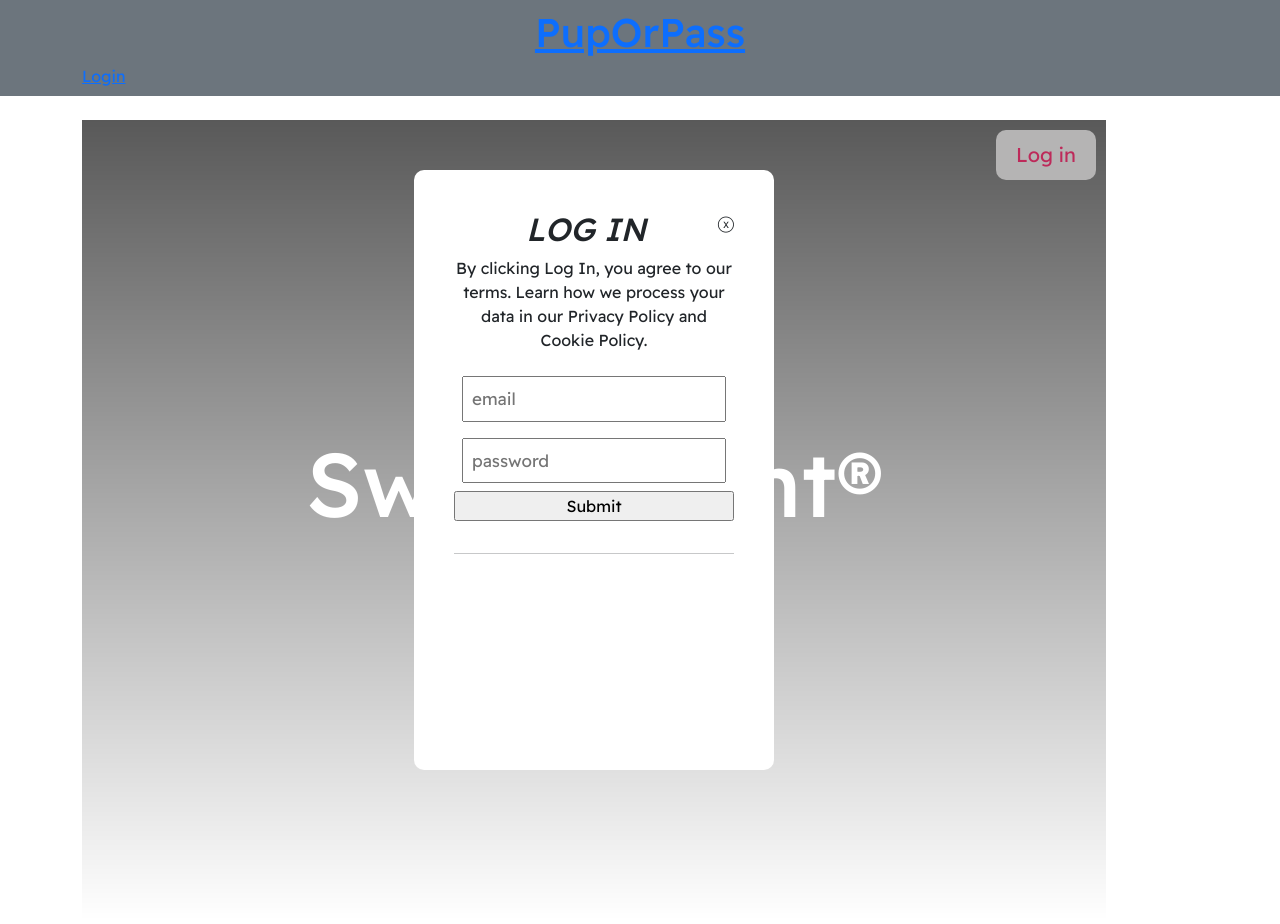
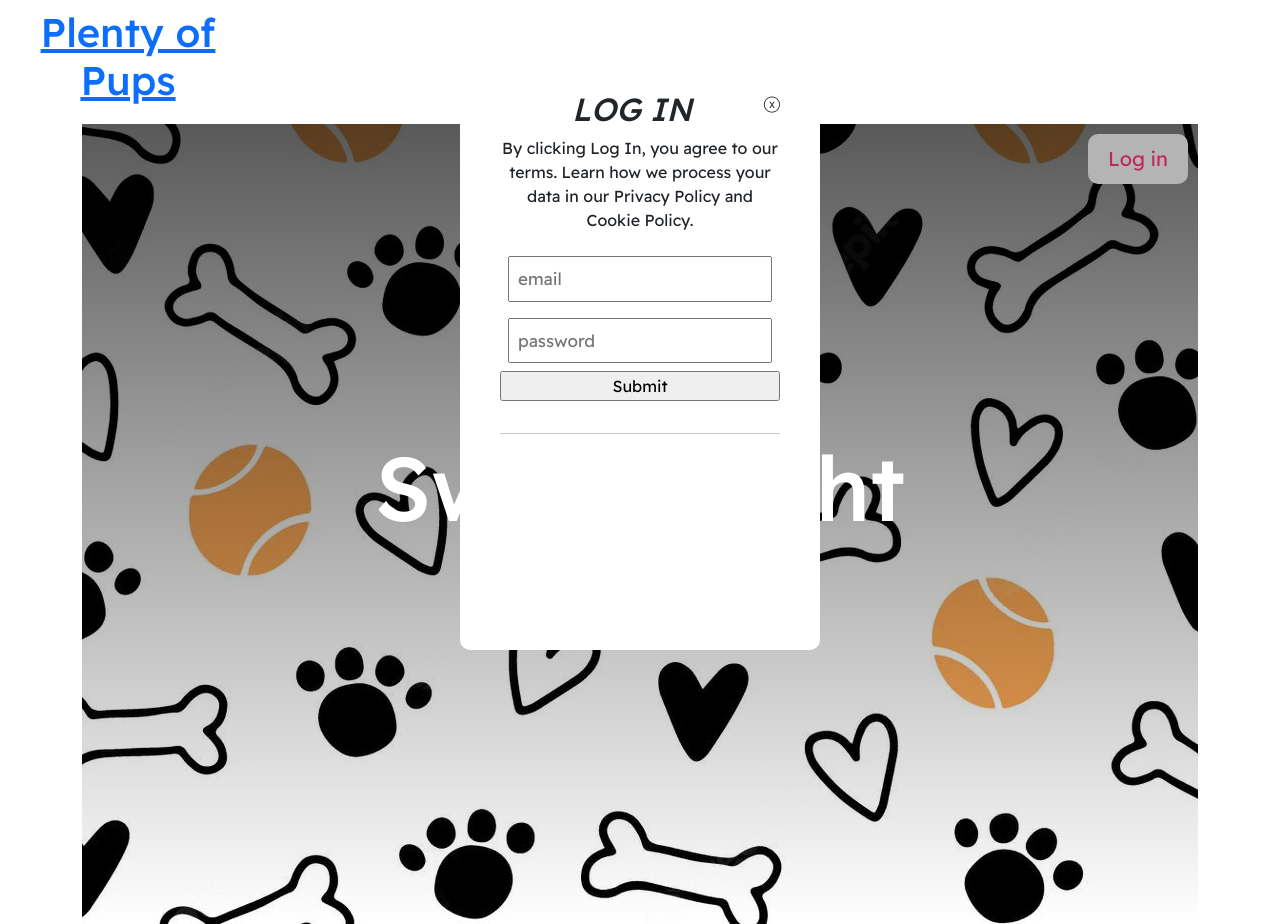
Before and after one commit to mleone13/project-3, a React (Create React App) app in the folder client/: page / in a window 1280 px wide. Both pictures are taken after a click on the button "Log in". Before the commit the page ends 800 px from the top, so only its background shows below. Built offline with nearby package versions, Linux system fonts and the light colour scheme.

Commit message:
dashboard and homepage updates

```diff
--- a/client/src/App.css
+++ b/client/src/App.css
@@ -39,16 +39,20 @@
 
 
 /*-------- Home page --------*/
+
+.header {
+  margin-right: 80%;
+  position: relative;
+}
 .overlay {
-  width: 80vw;
+  /* width: 82vw; */
   height: 100vh;
-  margin: 0 auto;
-  position: fixed;
+
   background: linear-gradient(
           to bottom,
           rgba(0, 0, 0, 0.65) 0%,
           rgba(0, 0, 0, 0) 100%
-  )
+  ), url(../src/components/images/dog\ backround.webp)
 
 }
 
@@ -209,3 +213,18 @@
 .img-container img {
   width: 100%;
 }
+
+/*-------- Chat Display --------*/
+.chat-display,
+.matches-display {
+    padding: 20px;
+    height: 60vh;
+    overflow-y: auto;
+}
+
+/*-------- Chat Input --------*/
+.chat-input {
+    padding: 20px;
+    display: flex;
+    flex-direction: column;
+}
--- a/client/src/components/AuthModal/index.js
+++ b/client/src/components/AuthModal/index.js
@@ -2,6 +2,8 @@
 import axios from 'axios';
 import { useNavigate } from 'react-router-dom';
 import { useCookies } from 'react-cookie';
+
+
 
 
 const AuthModal = ({ setShowModal,  isSignUp }) => {
@@ -51,7 +53,7 @@
         <div className="auth-modal">
             <div className="close-icon" onClick={handleClick}>ⓧ</div>
 
-            <h2>{isSignUp ? 'CREATE ACCOUNT': 'LOG IN'}</h2>
+            <h2>{isSignUp ? 'SIGN UP': 'LOG IN'}</h2>
             <p>By clicking Log In, you agree to our terms. Learn how we process your data in our Privacy Policy and Cookie Policy.</p>
             <form onSubmit={handleSubmit}>
                 <input
@@ -83,7 +85,6 @@
             </form>
 
             <hr/>
-            {/* <h2>GET THE APP</h2> */}
 
         </div>
     )
--- a/client/src/components/Header/index.js
+++ b/client/src/components/Header/index.js
@@ -3,6 +3,7 @@
 
 import Auth from '../../utils/auth';
 
+//the functionality in this page needs to link up with Home.js
 
 const Header = () => {
   const logout = event => {
@@ -11,10 +12,10 @@
   };
 
   return (
-    <header className="bg-secondary mb-4 py-2 flex-row align-center">
-      <div className="container flex-row justify-space-between-lg justify-center align-center">
+    <header className="mb-1 py-2 flex-row align-center">
+      <div className="header">
         <Link to="/">
-          <h1>PupOrPass</h1>
+          <h1>Plenty of Pups</h1>
         </Link>
 
         <nav className="text-center">
@@ -27,13 +28,14 @@
             </>
           ) : (
             <>
-              <Link to="/login">Login</Link>
+              {/* <Link to="/login">Login</Link> */}
             </>
           )}
         </nav>
       </div>
-    </header>
+      </header>
   );
 };
 
+
 export default Header;
--- a/client/src/components/NavTab/index.js
+++ b/client/src/components/NavTab/index.js
@@ -11,11 +11,7 @@
   return (
     <nav>
       <div className="logo-container">
-        {/* <img
-          className="logo"
-          src={minimal ? colorLogo : whiteLogo}
-          alt="logo"
-        /> */}
+
       </div>
       {!authToken && !minimal && (
         <button
--- a/client/src/pages/Dashboard.js
+++ b/client/src/pages/Dashboard.js
@@ -1,72 +1,151 @@
-import {useEffect, useState} from 'react'
-import TinderCard from 'react-tinder-card'
-import ChatContainer from '../components/ChatContainer'
-import {useCookies} from 'react-cookie'
-import axios from 'axios'
+// import {useEffect, useState} from 'react'
+// import TinderCard from 'react-tinder-card'
+// import ChatContainer from '../components/ChatContainer'
+// import {useCookies} from 'react-cookie'
+// import axios from 'axios'
 
-// import { useQuery, useMutation } from '@apollo/client';
-// import { QUERY_USER, QUERY_ME } from '../utils/queries';
-// import { ADD_FRIEND } from '../utils/mutations';
-// import Auth from '../utils/auth';
+// // import { useQuery, useMutation } from '@apollo/client';
+// // import { QUERY_USER, QUERY_ME } from '../utils/queries';
+// // import { ADD_FRIEND } from '../utils/mutations';
+// // import Auth from '../utils/auth';
 
-const Dashboard = () => {
-    const [user, setUser] = useState(null)
-    const [genderedUsers, setGenderedUsers] = useState(null)
-    const [lastDirection, setLastDirection] = useState()
-    const [cookies, setCookie, removeCookie] = useCookies(['user'])
+// const Dashboard = () => {
 
-    const userId = cookies.UserId
+//     const [user, setUser] = useState(null)
+//     const [genderedUsers, setGenderedUsers] = useState(null)
+//     const [lastDirection, setLastDirection] = useState()
+//     const [cookies, setCookie, removeCookie] = useCookies(['user'])
+
+//     const userId = cookies.UserId
 
 
-    const getUser = async () => {
-        try {
-            const response = await axios.get('http://localhost:3000/user', {
-                params: {userId}
-            })
-            setUser(response.data)
-        } catch (error) {
-            console.log(error)
-        }
-    }
-    const getGenderedUsers = async () => {
-        try {
-            const response = await axios.get('http://localhost:3000/gendered-users', {
-                params: {gender: user?.gender_interest}
-            })
-            setGenderedUsers(response.data)
-        } catch (error) {
-            console.log(error)
-        }
-    }
+//     const getUser = async () => {
+//         try {
+//             const response = await axios.get('http://localhost:3000/user', {
+//                 params: {userId}
+//             })
+//             setUser(response.data)
+//         } catch (error) {
+//             console.log(error)
+//         }
+//     }
+//     const getGenderedUsers = async () => {
+//         try {
+//             const response = await axios.get('http://localhost:3000/gendered-users', {
+//                 params: {gender: user?.gender_interest}
+//             })
+//             setGenderedUsers(response.data)
+//         } catch (error) {
+//             console.log(error)
+//         }
+//     }
 
-    useEffect(() => {
-        getUser()
+//     useEffect(() => {
+//         getUser()
 
-    }, [])
+//     }, [])
 
-    useEffect(() => {
-        if (user) {
-            getGenderedUsers()
-        }
-    }, [user])
+//     useEffect(() => {
+//         if (user) {
+//             getGenderedUsers()
+//         }
+//     }, [user])
 
-    const updateMatches = async (matchedUserId) => {
-        try {
-            await axios.put('http://localhost:3000/addmatch', {
-                userId,
-                matchedUserId
-            })
-            getUser()
-        } catch (err) {
-            console.log(err)
-        }
-    }
+//     const updateMatches = async (matchedUserId) => {
+//         try {
+//             await axios.put('http://localhost:3000/addmatch', {
+//                 userId,
+//                 matchedUserId
+//             })
+//             getUser()
+//         } catch (err) {
+//             console.log(err)
+//         }
+//     }
 
 
-    const swiped = (direction, swipedUserId) => {
-        if (direction === 'right') {
-            updateMatches(swipedUserId)
+//     const swiped = (direction, swipedUserId) => {
+//         if (direction === 'right') {
+//             updateMatches(swipedUserId)
+//         }
+//         setLastDirection(direction)
+//     }
+
+//     const outOfFrame = (name) => {
+//         console.log(name + ' left the screen!')
+//     }
+
+//     const matchedUserIds = user?.matches.map(({user_id}) => user_id).concat(userId)
+
+//     const filteredGenderedUsers = genderedUsers?.filter(genderedUser => !matchedUserIds.includes(genderedUser.user_id))
+
+
+//     console.log('filteredGenderedUsers ', filteredGenderedUsers)
+//     return (
+//         <>
+//             {user &&
+//             <div className="dashboard">
+//                 <ChatContainer user={user}/>
+//                 <div className="swipe-container">
+//                     <div className="card-container">
+
+//                         {filteredGenderedUsers?.map((genderedUser) =>
+//                             <TinderCard
+//                                 className="swipe"
+//                                 key={genderedUser.user_id}
+//                                 onSwipe={(dir) => swiped(dir, genderedUser.user_id)}
+//                                 onCardLeftScreen={() => outOfFrame(genderedUser.first_name)}>
+//                                 <div
+//                                     style={{backgroundImage: "url(" + genderedUser.url + ")"}}
+//                                     className="card">
+//                                     <h3>{genderedUser.first_name}</h3>
+//                                 </div>
+//                             </TinderCard>
+//                         )}
+//                         <div className="swipe-info">
+//                             {lastDirection ? <p>You swiped {lastDirection}</p> : <p/>}
+//                         </div>
+//                     </div>
+//                 </div>
+//             </div>}
+//         </>
+//     )
+// }
+// export default Dashboard
+
+import React, { useState } from 'react'
+// import TinderCard from '../react-tinder-card/index'
+import TinderCard from 'react-tinder-card'
+
+const db = [
+  {
+    name: 'Richard Hendricks',
+    url: './img/richard.jpg'
+  },
+  {
+    name: 'Erlich Bachman',
+    url: './img/erlich.jpg'
+  },
+  {
+    name: 'Monica Hall',
+    url: './img/monica.jpg'
+  },
+  {
+    name: 'Jared Dunn',
+    url: './img/jared.jpg'
+  },
+  {
+    name: 'Dinesh Chugtai',
+    url: './img/dinesh.jpg'
   }
+]
+
+function Dashboard () {
+  const characters = db
+  const [lastDirection, setLastDirection] = useState()
+
+  const swiped = (direction, nameToDelete) => {
+    console.log('removing: ' + nameToDelete)
     setLastDirection(direction)
   }
 
@@ -74,40 +153,23 @@
     console.log(name + ' left the screen!')
   }
 
-    const matchedUserIds = user?.matches.map(({user_id}) => user_id).concat(userId)
-
-    const filteredGenderedUsers = genderedUsers?.filter(genderedUser => !matchedUserIds.includes(genderedUser.user_id))
-
-
-    console.log('filteredGenderedUsers ', filteredGenderedUsers)
   return (
-        <>
-            {user &&
-            <div className="dashboard">
-                <ChatContainer user={user}/>
-                <div className="swipe-container">
-                    <div className="card-container">
-
-                        {filteredGenderedUsers?.map((genderedUser) =>
-                            <TinderCard
-                                className="swipe"
-                                key={genderedUser.user_id}
-                                onSwipe={(dir) => swiped(dir, genderedUser.user_id)}
-                                onCardLeftScreen={() => outOfFrame(genderedUser.first_name)}>
-                                <div
-                                    style={{backgroundImage: "url(" + genderedUser.url + ")"}}
-                                    className="card">
-                                    <h3>{genderedUser.first_name}</h3>
+    <div>
+      <link href='https://fonts.googleapis.com/css?family=Damion&display=swap' rel='stylesheet' />
+      <link href='https://fonts.googleapis.com/css?family=Alatsi&display=swap' rel='stylesheet' />
+      <h1>React Tinder Card</h1>
+      <div className='cardContainer'>
+        {characters.map((character) =>
+          <TinderCard className='swipe' key={character.name} onSwipe={(dir) => swiped(dir, character.name)} onCardLeftScreen={() => outOfFrame(character.name)}>
+            <div style={{ backgroundImage: 'url(' + character.url + ')' }} className='card'>
+              <h3>{character.name}</h3>
             </div>
           </TinderCard>
         )}
-                        <div className="swipe-info">
-                            {lastDirection ? <p>You swiped {lastDirection}</p> : <p/>}
       </div>
+      {lastDirection ? <h2 className='infoText'>You swiped {lastDirection}</h2> : <h2 className='infoText' />}
     </div>
-                </div>
-            </div>}
-        </>
   )
 }
+
 export default Dashboard
--- a/client/src/pages/Home.js
+++ b/client/src/pages/Home.js
@@ -34,9 +34,6 @@
 // export default Home;
 
 
-
-
-
 const Home = () => {
     const [showModal, setShowModal] = useState(false)
     const [isSignUp, setIsSignUp] = useState(true)
@@ -63,12 +60,14 @@
                 showModal={showModal}
                 setIsSignUp={setIsSignUp}
             />
+
             <div className="home">
-                <h1 className="primary-title">Swipe Right®</h1>
+                <h1 className="primary-title">Swipe Right</h1>
+                <p>For dogs who don't want to be alone </p>
+
                 <button className="primary-button" onClick={handleClick}>
-                    {authToken ? 'Signout' : 'Create Account'}
+                    {authToken ? 'Signout' : 'Sign Up'}
                 </button>
-
 
                 {showModal && (
                     <AuthModal setShowModal={setShowModal} isSignUp={isSignUp}/>
--- a/client/src/pages/Login.js
+++ b/client/src/pages/Login.js
@@ -43,7 +43,7 @@
     <main className="flex-row justify-center mb-4">
       <div className="col-12 col-md-6">
         <div className="card">
-          <h4 className="card-header">Login</h4>
+          <h4 className="card-header"></h4>
           <div className="card-body">
             <form onSubmit={handleFormSubmit}>
               <input
```
Also changed, not shown: client/src/index.css (+0 -17 lines), client/src/components/images/dog backround.webp (added). Lines whose indentation alone changed are shown as unchanged.
